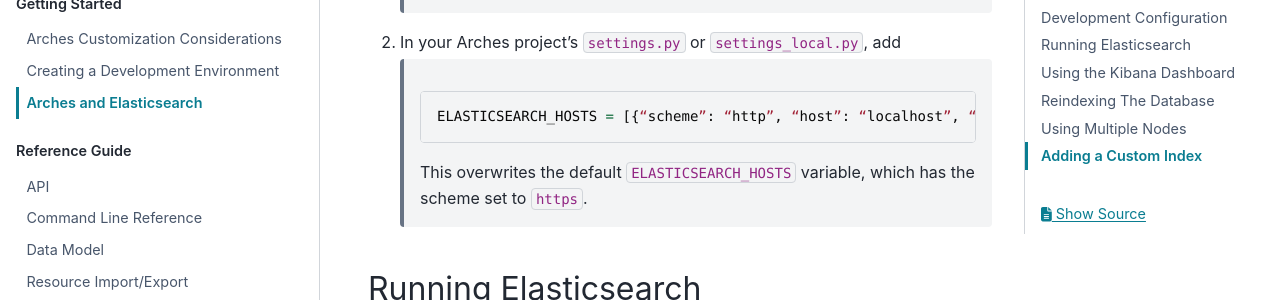
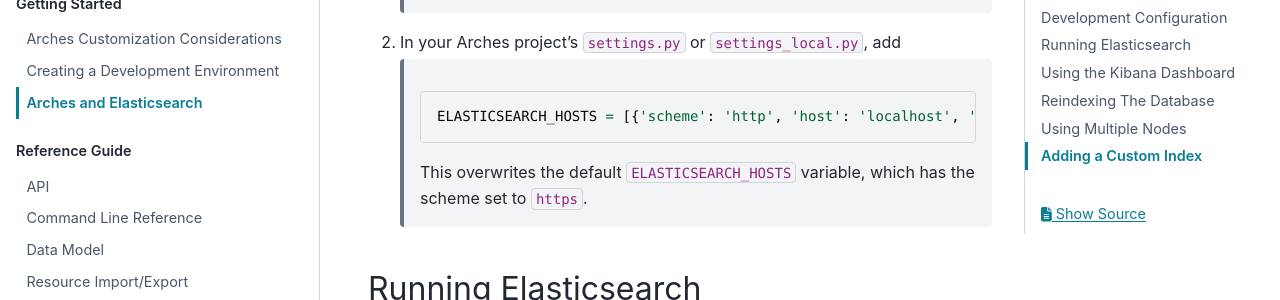
Before and after one commit to archesproject/arches-docs, a Sphinx documentation site: the page built from docs/developing/getting-started/arches-and-elasticsearch.rst, in a window 1280 px wide and 900 px high, scrolled down 1387 px. Shown: the part 152-452 px from the top of the window. Built offline with Sphinx 7.4.7 and the PyData theme 0.15.4, drawn with Linux system fonts in a browser that asks for light colours.

Commit message:
Fixed quote style

```diff
--- a/docs/developing/getting-started/arches-and-elasticsearch.rst
+++ b/docs/developing/getting-started/arches-and-elasticsearch.rst
@@ -39,7 +39,7 @@
 
     .. code-block:: python
 
-        ELASTICSEARCH_HOSTS = [{“scheme”: “http”, “host”: “localhost”, “port”: ELASTICSEARCH_HTTP_PORT}]
+        ELASTICSEARCH_HOSTS = [{'scheme': 'http', 'host': 'localhost', 'port': ELASTICSEARCH_HTTP_PORT}]
 
     This overwrites the default ``ELASTICSEARCH_HOSTS`` variable, which has the scheme set to ``https``.
 
```
